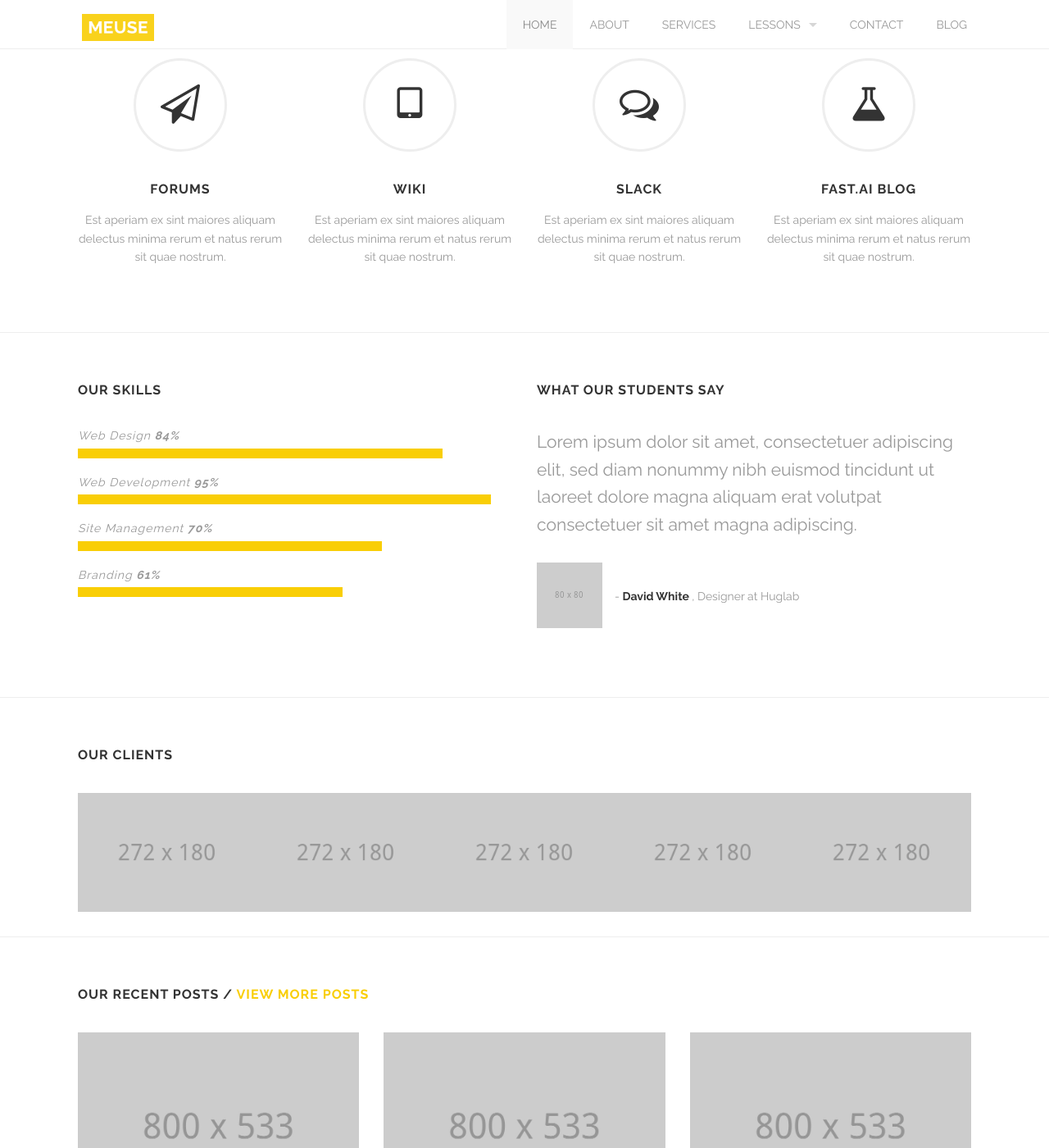
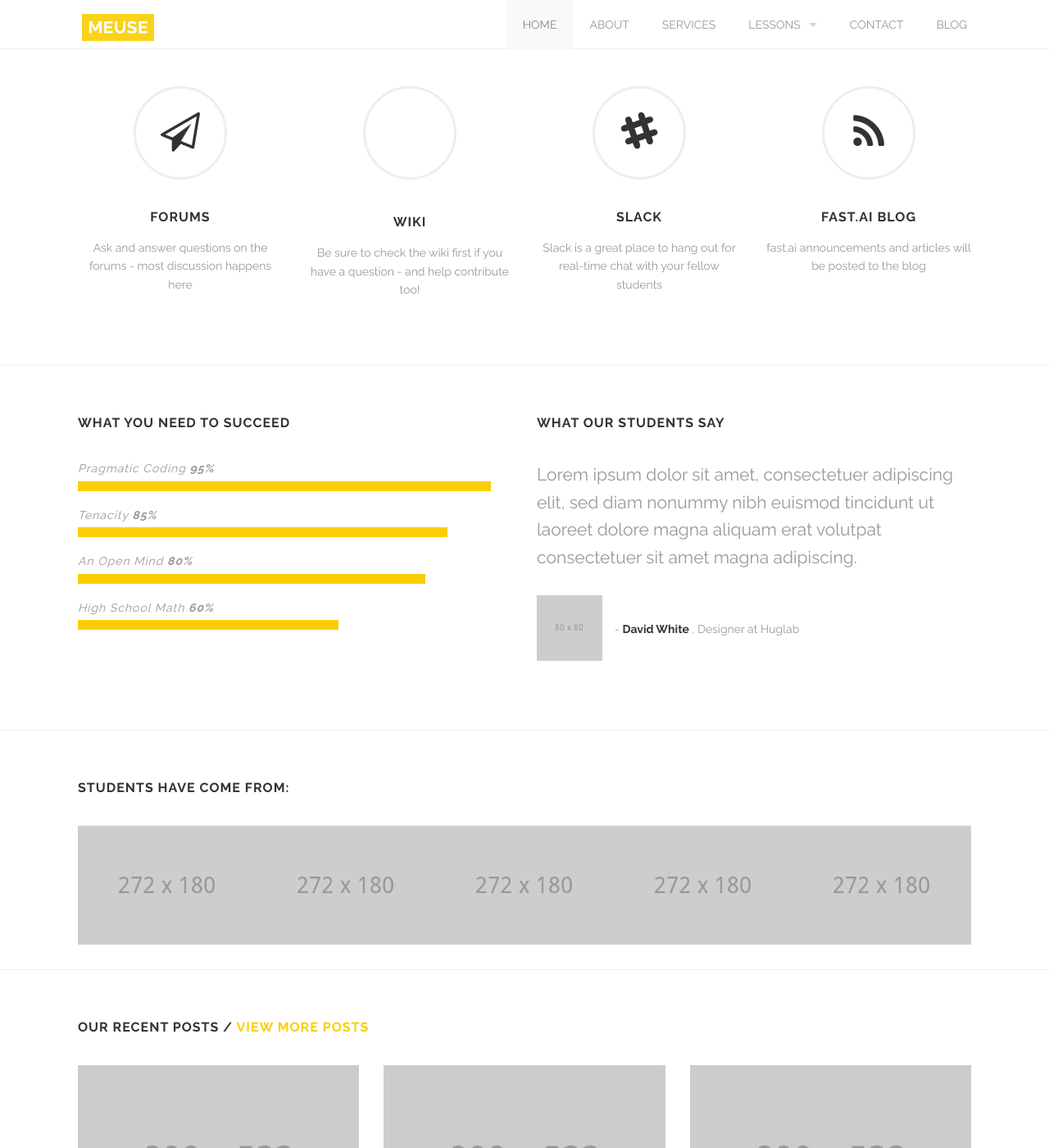
Before and after one commit to fastai/dlcert2, a Jekyll site: the page built from docs/index.html, in a window 1280 px wide and 1400 px high, scrolled down 1548 px. Shown: the whole window at 82% size. Built offline with Jekyll 4.4.1, drawn with Linux system fonts in a browser that asks for light colours; some of the changed text lies outside the part shown.

Commit message:
update blog

```diff
--- a/docs/index.html
+++ b/docs/index.html
@@ -45,26 +45,26 @@ works:
 services:
   - icon_class: fa fa-paper-plane-o
     title: Forums
-    desc: Est aperiam ex sint maiores aliquam delectus minima rerum et natus rerum sit quae nostrum.
-  - icon_class: fa fa-tablet
+    desc: Ask and answer questions on the forums - most discussion happens here
+  - icon_class: fa fa-wikipedia-w
     title: Wiki
-    desc: Est aperiam ex sint maiores aliquam delectus minima rerum et natus rerum sit quae nostrum.
-  - icon_class: fa fa-comments-o
+    desc: Be sure to check the wiki first if you have a question - and help contribute too!
+  - icon_class: fa fa-slack
     title: Slack
-    desc: Est aperiam ex sint maiores aliquam delectus minima rerum et natus rerum sit quae nostrum.
-  - icon_class: fa fa-flask
+    desc: Slack is a great place to hang out for real-time chat with your fellow students
+  - icon_class: fa fa-rss
     title: fast.ai blog
-    desc: Est aperiam ex sint maiores aliquam delectus minima rerum et natus rerum sit quae nostrum.
+    desc: fast.ai announcements and articles will be posted to the blog
 
 bars:
-  - title: Web Design
-    percent: 84
-  - title: Web Development
+  - title: Pragmatic coding
     percent: 95
-  - title: Site Management
-    percent: 70
-  - title: Branding
-    percent: 61
+  - title: Tenacity
+    percent: 85
+  - title: An open mind
+    percent: 80
+  - title: High school math
+    percent: 60
 
 testimonials:
   - text: "Reprehenderit eos et non et ut eum reprehenderit quis sequi quia vel repellendus id. Velit quit blanditiis dolor quam error eos dolores sequi eaque rerum est. Velit quit blanditiis dolor quam error eos dolores sequi eaque rerum est."
@@ -114,7 +114,7 @@ clients:
   <div class='row'>
     <div class='large-12 columns'>
       <p style='font-size: 1.5rem; font-style: italic;'>
-        Welcome to fast.ai's deep learning MOOC. The start of an exciting journey into deep neural networks!
+      Welcome to fast.ai's deep learning MOOC, developed in conjunction with <a href="https://www.usfca.edu/data-institute/">The Data Insitute at USF</a>. The start of an exciting journey into deep neural networks!
       </p>
     </div>
   </div>
@@ -175,7 +175,7 @@ clients:
 <div class='two spacing'></div>
 <div class='row'>
   <div class='medium-6 columns'>
-    <h3>Our skills</h3>
+    <h3>What you need to succeed</h3>
     <div class='spacing'></div>
     <div class='mod modBarGraph'>
       <ul class='bars'>
@@ -226,7 +226,7 @@ clients:
 <div class='two spacing'></div>
 <div class='row'>
   <div class='large-12 columns'>
-    <h3>Our clients</h3>
+    <h3>Students have come from:</h3>
     <div class='spacing'></div>
     <div class='mod modClients' data-slides_to_show='5'>
       <div class='clients'>
```
Also changed, not shown: other parts of docs/index.html (+1 -1 lines).
